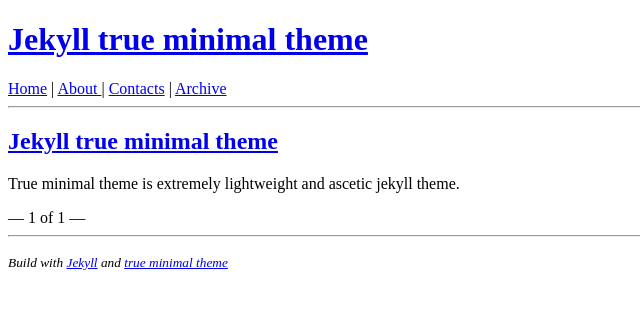
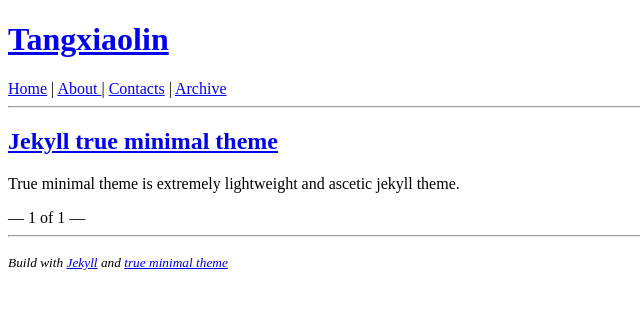
Before and after one commit to Calring/Calring.github.io, a Jekyll site: the page built from index.html, in a window 1280 px wide. Shown: the top 309 px of the page, without its empty margins (0-640 px from the left). Built offline with Jekyll 4.4.1, drawn with Linux system fonts in a browser that asks for light colours; the list of posts is cut into pages by our own code.

Commit message:
Update _config.yml

```diff
--- a/_config.yml
+++ b/_config.yml
@@ -1,4 +1,4 @@
-name: "Jekyll true minimal theme"
+name: "Tangxiaolin"
 description: "Lightweight theme"
 
 url: ''
```
